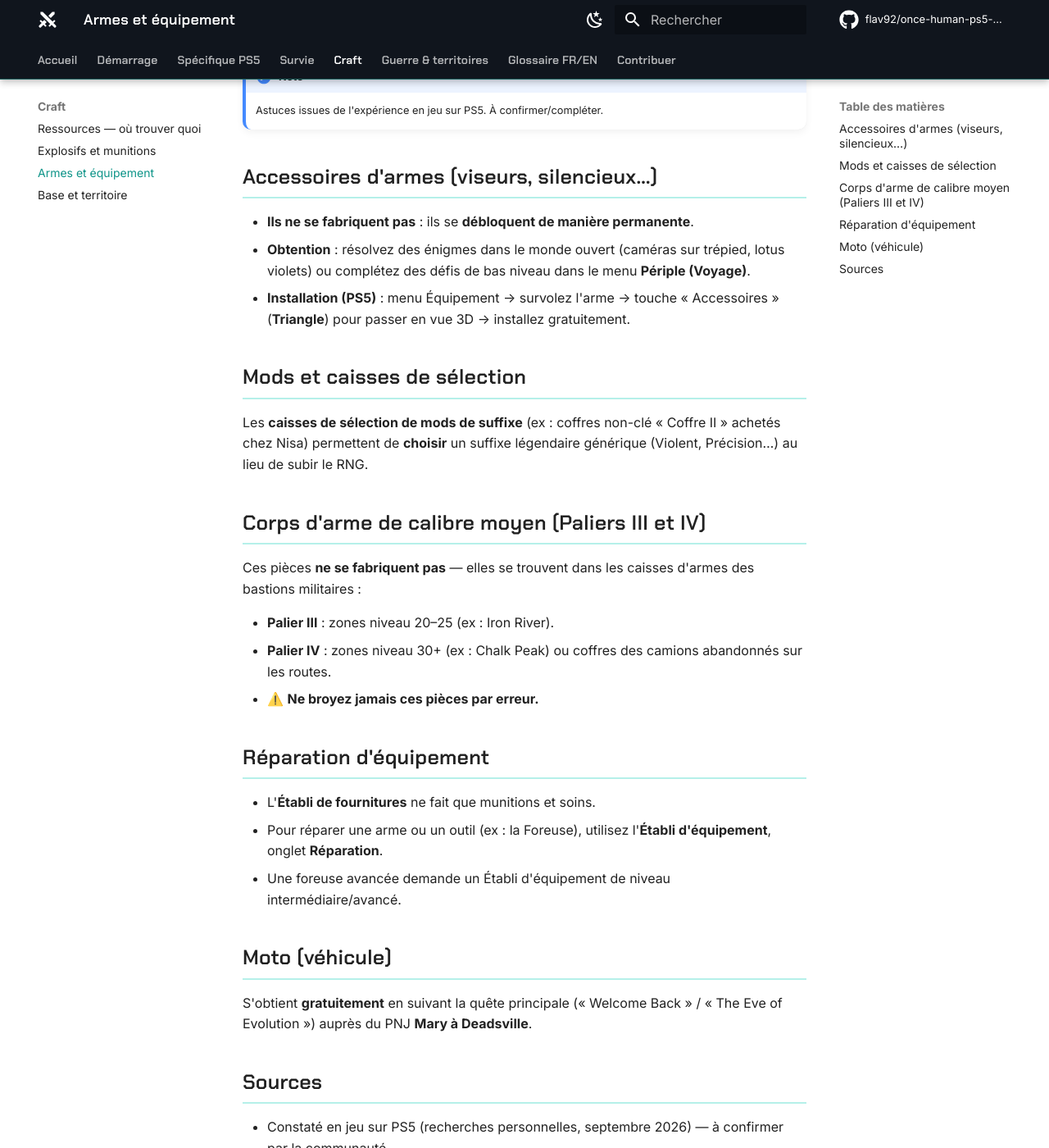
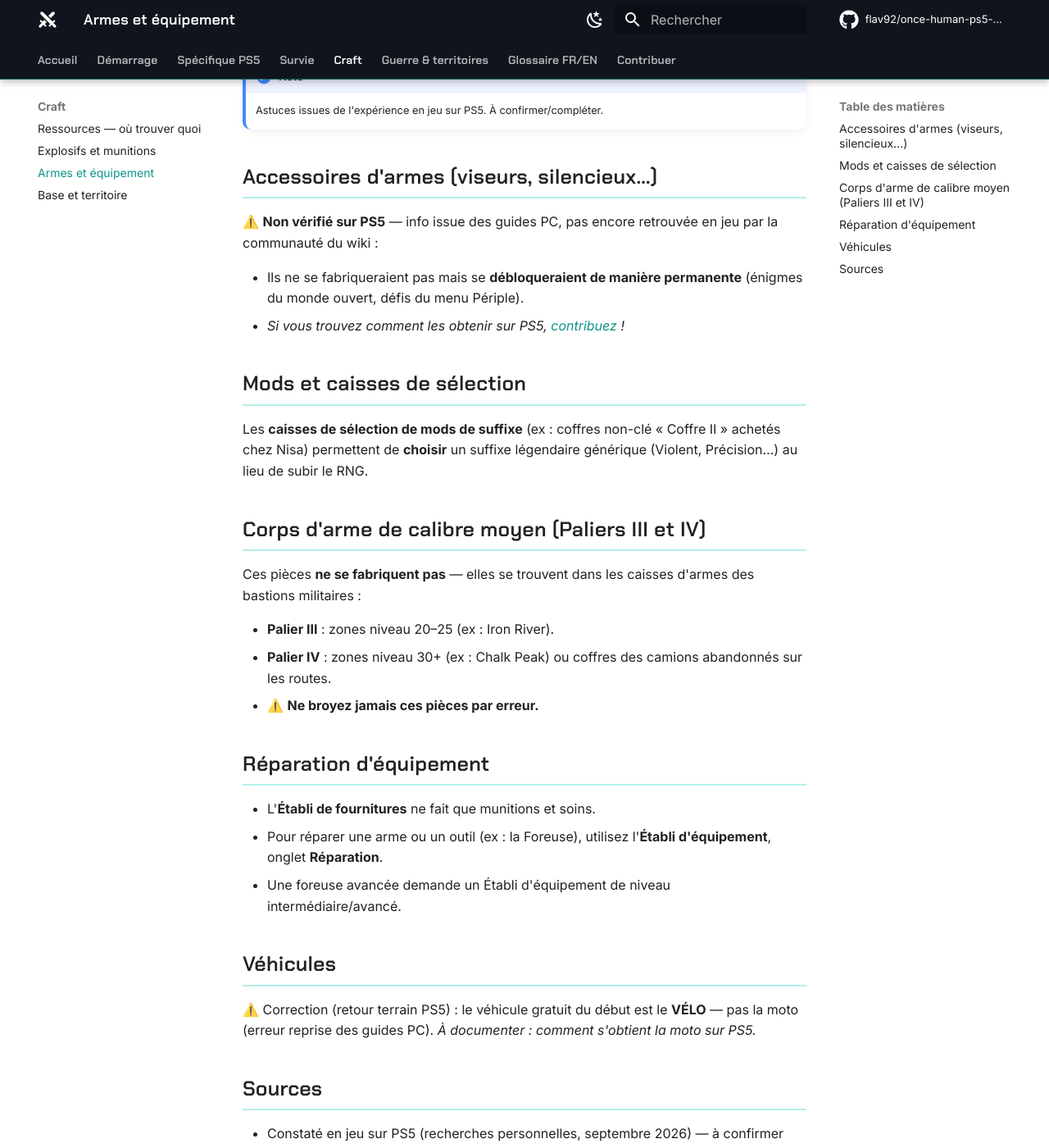
Before and after one commit to flav92/once-human-ps5-wiki, an MkDocs documentation site: the page built from docs/jeu/armes-equipement.md, in a window 1280 px wide and 1400 px high, scrolled down 198 px. Shown: the whole window at 82% size. Built offline with MkDocs 1.6.1 and Material for MkDocs 9.7.7, drawn with Linux system fonts in a browser that asks for light colours; comment, search, counter and statistics services are not loaded.

Commit message:
Corrections retour terrain : vélo (pas moto), accessoires d'armes non vérifiés PS5, RPG7 peu rentable, acide/protoplasme pour les balles, rétro-ingénierie
Co-Authored-By: Claude Fable 5 <noreply@anthropic.com>
Claude-Session: https://claude.ai/code/session_01TCxfqbazixhXZqmCd3gYVk

```diff
--- a/docs/jeu/armes-equipement.md
+++ b/docs/jeu/armes-equipement.md
@@ -7,9 +7,10 @@
 
 ## Accessoires d'armes (viseurs, silencieux…)
 
-- **Ils ne se fabriquent pas** : ils se **débloquent de manière permanente**.
-- **Obtention** : résolvez des énigmes dans le monde ouvert (caméras sur trépied, lotus violets) ou complétez des défis de bas niveau dans le menu **Périple (Voyage)**.
-- **Installation (PS5)** : menu Équipement → survolez l'arme → touche « Accessoires » (**Triangle**) pour passer en vue 3D → installez gratuitement.
+⚠️ **Non vérifié sur PS5** — info issue des guides PC, pas encore retrouvée en jeu par la communauté du wiki :
+
+- Ils ne se fabriqueraient pas mais se **débloqueraient de manière permanente** (énigmes du monde ouvert, défis du menu Périple).
+- *Si vous trouvez comment les obtenir sur PS5, [contribuez](../contribuer.md) !*
 
 ## Mods et caisses de sélection
 
@@ -29,9 +30,9 @@ Ces pièces **ne se fabriquent pas** — elles se trouvent dans les caisses d'ar
 - Pour réparer une arme ou un outil (ex : la Foreuse), utilisez l'**Établi d'équipement**, onglet **Réparation**.
 - Une foreuse avancée demande un Établi d'équipement de niveau intermédiaire/avancé.
 
-## Moto (véhicule)
+## Véhicules
 
-S'obtient **gratuitement** en suivant la quête principale (« Welcome Back » / « The Eve of Evolution ») auprès du PNJ **Mary à Deadsville**.
+⚠️ Correction (retour terrain PS5) : le véhicule gratuit du début est le **VÉLO** — pas la moto (erreur reprise des guides PC). *À documenter : comment s'obtient la moto sur PS5.*
 
 ## Sources
 
```
Also changed, not shown: docs/craft/explosifs.md (+9 -1 lines).
